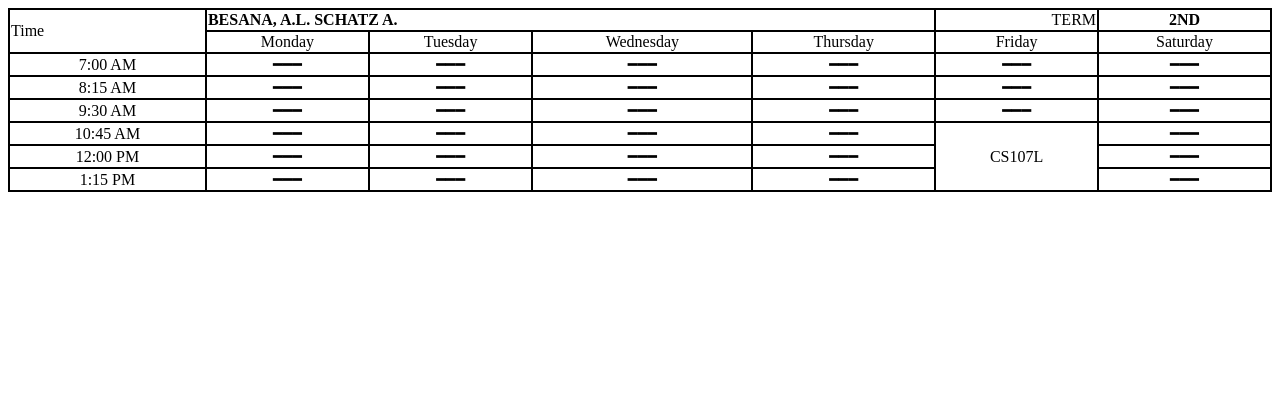
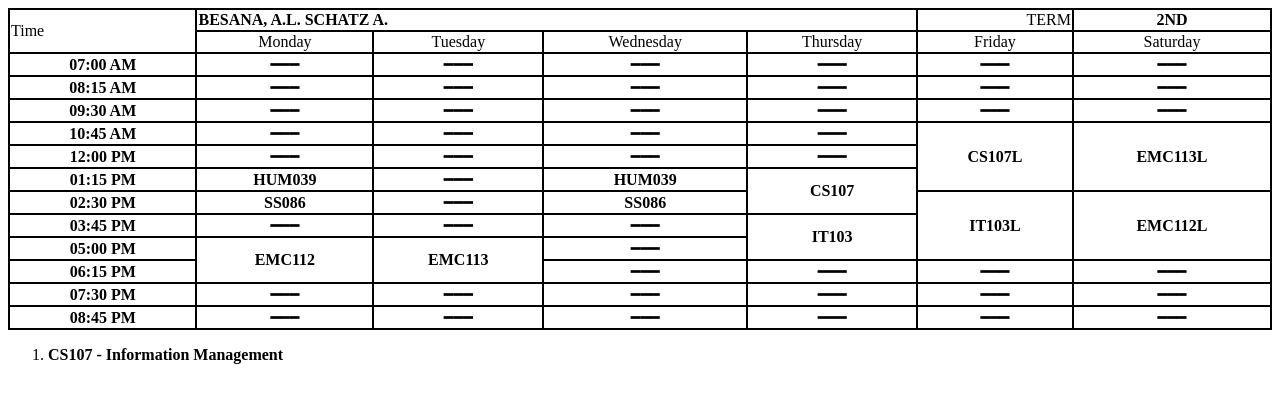
Before and after one commit to ALBesana/ALBesana.github.io, a plain HTML site: page BesanaCourseSchedule.html in a window 1280 px wide. Drawn offline with Linux system fonts and the light colour scheme.

Commit message:
Another commit

```diff
--- a/BesanaCourseSchedule.html
+++ b/BesanaCourseSchedule.html
@@ -3,7 +3,7 @@
 <head>
     <meta charset="UTF-8">
     <meta name="viewport" content="width=device-width, initial-scale=1.0">
-    <title>My First Web Page</title>
+    <title>2nd Term Course Schedule</title>
 </head>
 <style>
     table, tr, td {
@@ -32,7 +32,7 @@
         <tbody>
             <!-- 7:00am to 8:15am-->
             <tr>
-                <td style="text-align: center;">7:00 AM</td>
+                <th style="text-align: center ;">07:00 AM</th>
                 <td style="text-align: center;">━━━</td>
                 <td style="text-align: center;">━━━</td>
                 <td style="text-align: center;">━━━</td>
@@ -43,7 +43,7 @@
 
             <!-- 8:15am to 9:30am-->
             <tr>
-                <td style="text-align: center;">8:15 AM</td>
+                <th style="text-align: center;">08:15 AM</th>
                 <td style="text-align: center;">━━━</td>
                 <td style="text-align: center;">━━━</td>
                 <td style="text-align: center;">━━━</td>
@@ -54,7 +54,7 @@
 
             <!-- 9:30am to 10:45am-->
             <tr>
-                <td style="text-align: center;">9:30 AM</td>
+                <th style="text-align: center;">09:30 AM</th>
                 <td style="text-align: center;">━━━</td>
                 <td style="text-align: center;">━━━</td>
                 <td style="text-align: center;">━━━</td>
@@ -65,17 +65,73 @@
 
             <!-- 10:45am to 12:00pm-->
             <tr>
-                <td style="text-align: center;">10:45 AM</td>
+                <th style="text-align: center;">10:45 AM</th>
                 <td style="text-align: center;">━━━</td>
                 <td style="text-align: center;">━━━</td>
                 <td style="text-align: center;">━━━</td>
                 <td style="text-align: center;">━━━</td>
-                <td rowspan="3" style="text-align: center;">CS107L</td>
-                <td style="text-align: center;">━━━</td>
+                <td rowspan="3" style="text-align: center;"><b>CS107L</b></td>
+                <td rowspan="3" style="text-align: center;"><b>EMC113L</b></td>
 
                 <!-- 12:00pm to 1:15pm-->
                 <tr>
-                    <td style="text-align: center;">12:00 PM</td>
+                    <th style="text-align: center;">12:00 PM</th>
+                    <td style="text-align: center;">━━━</td>
+                    <td style="text-align: center;">━━━</td>
+                    <td style="text-align: center;">━━━</td>
+                    <td style="text-align: center;">━━━</td>
+                </tr>
+            </tr>
+
+            <!-- 01:15pm to 02:30pm-->
+            <tr>
+                <th style="text-align: center;">01:15 PM</th>
+                <td style="text-align: center;"><b>HUM039</b></td>
+                <td style="text-align: center;">━━━</td>
+                <td style="text-align: center;"><b>HUM039</b></td>
+                <td rowspan="2" style="text-align: center;"><b>CS107</b></td>
+
+                <!-- 02:30pm to 03:45pm-->
+                <tr>
+                    <th style="text-align: center;">02:30 PM</th>
+                    <td style="text-align: center;"><b>SS086</b></td>
+                    <td style="text-align: center;">━━━</td>
+                    <td style="text-align: center;"><b>SS086</b></td>
+                    <td rowspan="3" style="text-align: center;"><b>IT103L</b></td>
+                    <td rowspan="3" style="text-align: center;"><b>EMC112L</b></td>
+
+                    <!-- 03:45pm to 05:00pm-->
+                    <tr>
+                        <th style="text-align: center;">03:45 PM</th>
+                        <td style="text-align: center;">━━━</td>
+                        <td style="text-align: center;">━━━</td>
+                        <td style="text-align: center;">━━━</td>
+                        <td rowspan="2" style="text-align: center;"><b>IT103</b></td>
+
+                        <!-- 05:00pm to 06:15pm-->
+                        <tr>
+                            <th style="text-align: center;">05:00 PM</th>
+                            <td rowspan="2" style="text-align: center;"><b>EMC112</b></td>
+                            <td rowspan="2" style="text-align: center;"><b>EMC113</b></td>
+                            <td style="text-align: center;">━━━</td>
+
+                            <!-- 06:15pm to 07:30pm-->
+                            <tr>
+                                <th style="text-align: center;">06:15 PM</th>
+                                <td style="text-align: center;">━━━</td>
+                                <td style="text-align: center;">━━━</td>
+                                <td style="text-align: center;">━━━</td>
+                                <td style="text-align: center;">━━━</td>
+                            </tr>
+                        </tr>
+                    </tr>
+                </tr>
+            </tr>
+
+            <!-- 07:30pm to 08:45pm-->
+            <tr>
+                <th style="text-align: center ;">07:30 PM</th>
+                <td style="text-align: center;">━━━</td>
                 <td style="text-align: center;">━━━</td>
                 <td style="text-align: center;">━━━</td>
                 <td style="text-align: center;">━━━</td>
@@ -83,16 +139,21 @@
                 <td style="text-align: center;">━━━</td>
             </tr>
 
+            <!-- 08:45pm to 10:00pm-->
             <tr>
-                    <td style="text-align: center;">1:15 PM</td>
+                <th style="text-align: center ;">08:45 PM</th>
+                <td style="text-align: center;">━━━</td>
                 <td style="text-align: center;">━━━</td>
                 <td style="text-align: center;">━━━</td>
                 <td style="text-align: center;">━━━</td>
                 <td style="text-align: center;">━━━</td>
                 <td style="text-align: center;">━━━</td>
             </tr>
-            </tr>
         </tbody>
     </table>
+
+    <ol>
+        <li><b>CS107 - Information Management</b></li>
+    </ol>
 </body>
 </html>
```
Also changed, not shown: index.html (+1 -1 lines). Lines whose indentation alone changed are shown as unchanged.
